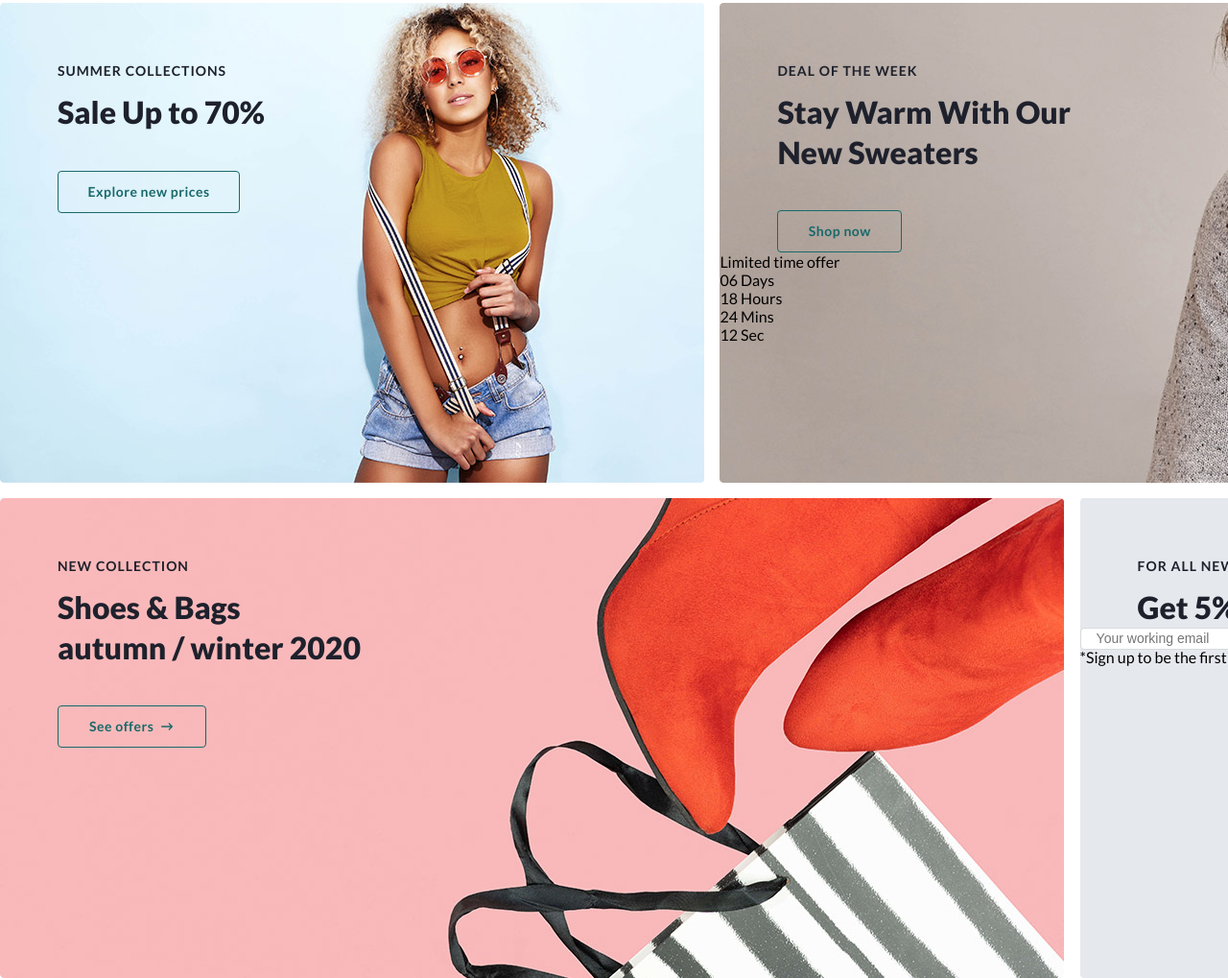
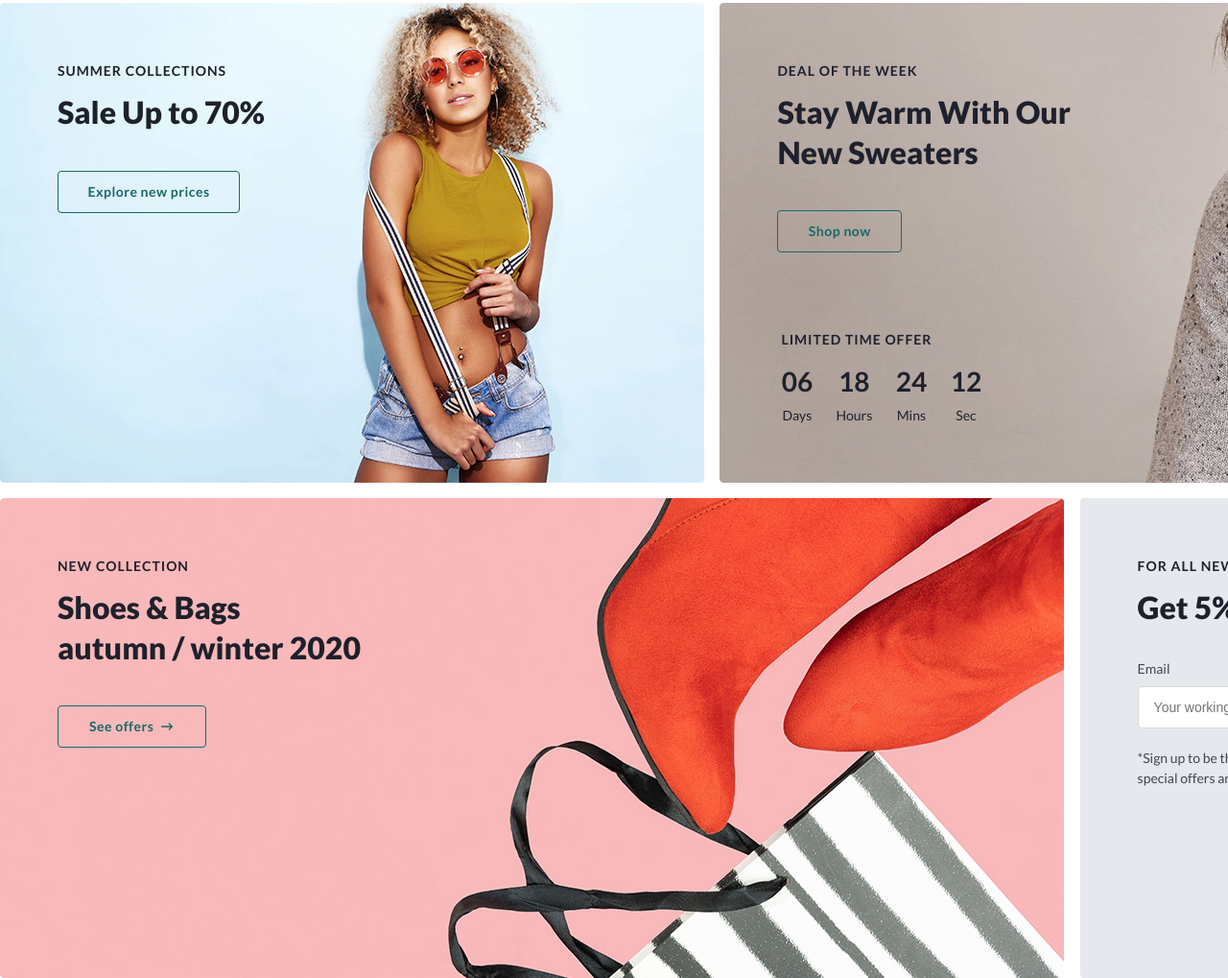
Before and after one commit to Artem-Pot/Online-clothing-and-accessories-store, a plain HTML site: page index.html in a window 1280 px wide. Shown: the part 2386-3405 px from the top of the page at 96% size. Drawn offline with Linux system fonts and the light colour scheme.

Commit message:
Блок баннеров

```diff
--- a/css/style.css
+++ b/css/style.css
@@ -768,10 +768,6 @@ input[type="text"]:focus {
     border-radius: 4px;
 }
 
-.banners-box2-span {
-
-}
-
 .banners-box2-title {
     width: 362px;
 }
@@ -792,39 +788,51 @@ input[type="text"]:focus {
 
 
 .banners-box2-sale {
-
+    width: 209px;
+    height: 100px;
+    margin-top: 80px;
+    margin-left: 64px;
 }
 
 .banners-box2-sale-text {
+    font-weight: 700;
+    font-size: 14px;
+    line-height: 150%;
+    letter-spacing: 1px;
+    text-transform: uppercase;
+    color: #1E212C;
+}
 
+.banners-box2-sale-block-box{
+    width: 209px;
+    height: 67px;
+    display: grid;
+    grid-template-columns:33px 38px 33px 33px;
+    gap: 24px;
+    margin-top: 12px;
 }
 
 .banners-box2-sale-block {
-
-}
-
-.banners-box2-sale-block-1 {
-
+    width: 33px;
+    height: 67px;
+    display: grid;
+    justify-items:center;
 }
 
 .banners-box2-sale-block-span-1 {
-
+    font-weight: 700;
+    font-size: 28px;
+    line-height: 150%;
+    color: #1E212C;
 }
 
 .banners-box2-sale-block-span-2 {
-
-}
-
-.banners-box2-sale-block-2 {
-
-}
-
-.banners-box2-sale-block-3 {
-
-}
-
-.banners-box2-sale-block-4 {
-
+    font-weight: 400;
+    font-size: 14px;
+    line-height: 150%;
+    color: #1E212C;
+    margin-top: 4px;
+    display: inline-block;
 }
 
 .banners-box3 {
@@ -832,12 +840,8 @@ input[type="text"]:focus {
     background: url(../img/banners/banners3.jpg) no-repeat;
     background-size: 1109px 500px;
     border-radius: 4px;
-
 }
 
-.banners-box3-span {
-
-}
 
 .banners-box3-title {
     width: 320px;
@@ -853,7 +857,6 @@ input[type="text"]:focus {
     padding-left: 32px;
     background-size: 16px 16px;
     background: url(../img/ico/right-see.svg) no-repeat center right 32px;
-
 }
 
 .banners-box3-link:hover {
@@ -866,25 +869,62 @@ input[type="text"]:focus {
     background-size: 439px 380px;
     border-radius: 4px;
     background-color: #E5E8ED;
-
-}
-
-.banners-box4-span {
-
 }
 
 .banners-box4-email {
+    margin:32px 0 0 60px;
+    display: flex;
+    flex-direction:column;
+}
 
+.banners-box4-email-form-span {
+    font-weight: 400;
+    font-size: 14px;
+    line-height: 150%;
+    color: #424551;
 }
 
 .banners-box4-email-form {
+    margin-top: 8px;
+    display: flex;
+}
 
+.banners-box4-email-form input[type="text"] {
+    width: 231px;
+    height: 44px;
+}
+
+.banners-box4-email-form input[type="text"]:focus {
+    color: #9A9CA5;
+    background-color: #fff;
+    outline: 0;
 }
 
 .banners-box4-email-button {
+    width: 129px;
+    height: 44px;
+    background: #17696A;
+    border-radius: 0px 4px 4px 0px;
+    margin-left: 231px;
+    border: none;
+    font-weight: 700;
+    font-size: 14px;
+    line-height: 44px;
+    letter-spacing: 0.5px;
+    color: #FFFFFF;
+}
 
+.banners-box4-email-button:hover {
+    cursor: pointer;
+    background-color: #0f5253;
 }
 
 .banners-box4-span2 {
-
+    font-weight: 400;
+    font-size: 14px;
+    line-height: 150%;
+    color: #424551;
+    margin-top: 20px;
+    display: inline-block;
+    width: 350px;
 }
--- a/index.html
+++ b/index.html
@@ -244,31 +244,35 @@
                     <span class="banners-box2-span banners-span">Deal of the week</span>
                     <h2 class="banners-box2-title banners-title">Stay Warm With Our New Sweaters</h2>
                     <a href="#" class="banners-box2-link banners-link">Shop now</a>
+
                     <div class="banners-box2-sale">
                         <span class="banners-box2-sale-text">Limited time offer</span>
 
-                        <div class="banners-box2-sale-block">
-                            <div class="banners-box2-sale-block-1">
+                        <div class="banners-box2-sale-block-box">
+
+                            <div class="banners-box2-sale-block">
                                 <span class="banners-box2-sale-block-span-1">06</span>
                                 <span class="banners-box2-sale-block-span-2">Days</span>
                             </div>
 
-                            <div class="banners-box2-sale-block-2">
+                            <div class="banners-box2-sale-block">
                                 <span class="banners-box2-sale-block-span-1">18</span>
                                 <span class="banners-box2-sale-block-span-2">Hours</span>
                             </div>
 
-                            <div class="banners-box2-sale-block-3">
+                            <div class="banners-box2-sale-block">
                                 <span class="banners-box2-sale-block-span-1">24</span>
                                 <span class="banners-box2-sale-block-span-2">Mins</span>
                             </div>
 
-                            <div class="banners-box2-sale-block-4">
+                            <div class="banners-box2-sale-block">
                                 <span class="banners-box2-sale-block-span-1">12</span>
                                 <span class="banners-box2-sale-block-span-2">Sec</span>
                             </div>
+
                         </div>
                     </div>
+
                 </div>
 
                 <div class="banners-box3">
@@ -281,12 +285,17 @@
                     <span class="banners-box4-span banners-span">For All new Email Subscribers</span>
                     <h2 class="banners-title">Get 5% Off & Free Delivery</h2>
                     <div class="banners-box4-email">
+
+                        <span class="banners-box4-email-form-span">Email</span>
+
                         <form class="banners-box4-email-form">
                             <input type="text" placeholder="Your working email">
-                            <button type="submit" class="banners-box4-email-button">Subscribe</button>
+                            <button type="button" class="banners-box4-email-button">Subscribe</button>
                         </form>
-                    <span class="banners-box4-span2">*Sign up to be the first to hear about
+
+                        <span class="banners-box4-span2">*Sign up to be the first to hear about
                         exclusive deals, special offers and upcoming collections.</span>
+
                     </div>
                 </div>
 
```
